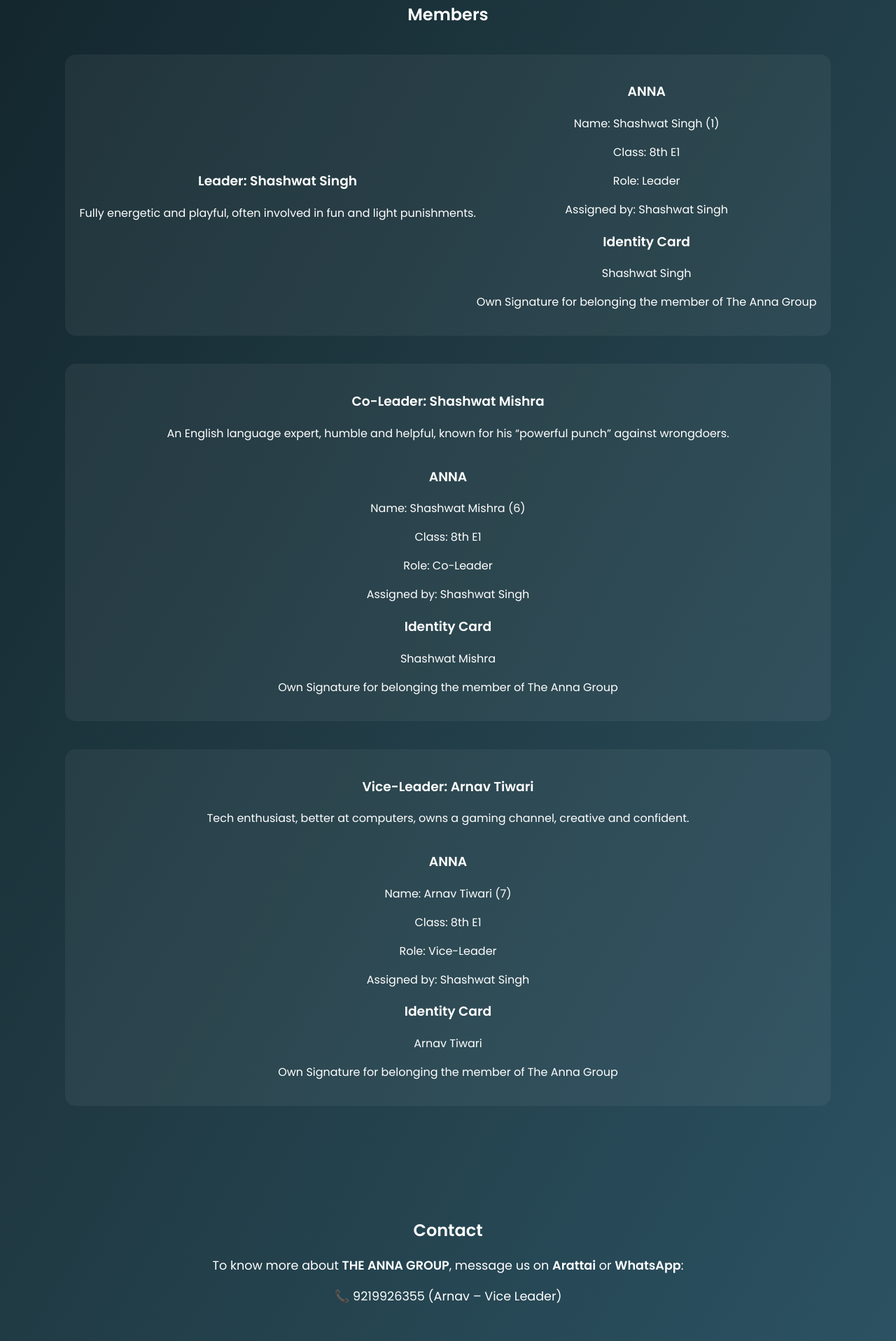
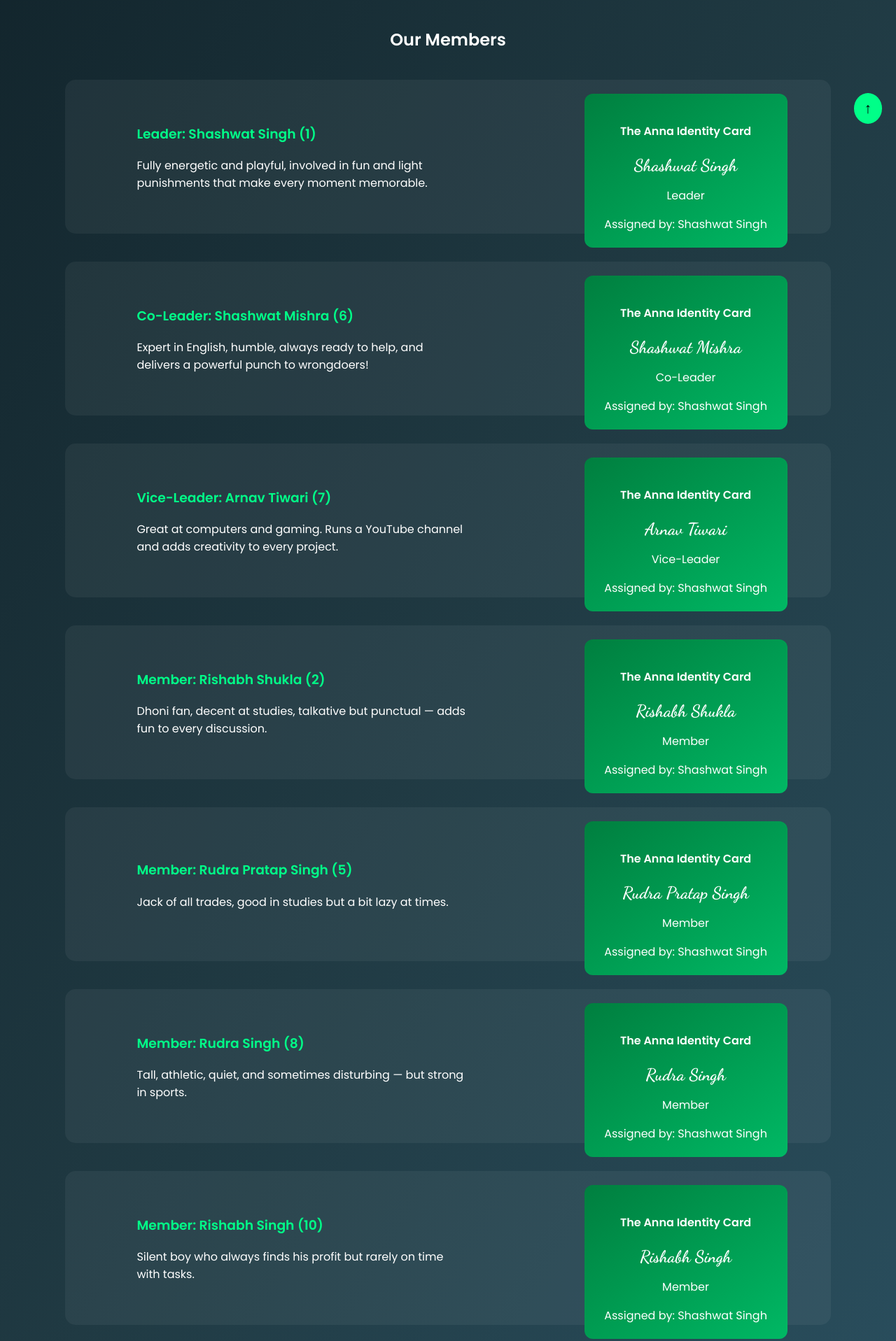
Before and after one commit to TIWARI-ENTERPRISES-LALGANJ/The-Anna-Group-, a plain HTML site: page index.html in a window 1280 px wide. Shown: the part 603-2520 px from the top of the page at 70% size. Drawn offline with Linux system fonts and the light colour scheme.

Commit message:
Update index.html

```diff
--- a/index.html
+++ b/index.html
@@ -1,144 +1,213 @@
 <!DOCTYPE html>
 <html lang="en">
 <head>
-  <meta charset="UTF-8">
-  <meta name="viewport" content="width=device-width, initial-scale=1.0">
-  <title>The ANNA Group</title>
-  <link href="https://fonts.googleapis.com/css2?family=Poppins:wght@400;600&family=Dancing+Script&display=swap" rel="stylesheet">
-  <link rel="stylesheet" href="style.css">
+  <meta charset="UTF-8" />
+  <meta name="viewport" content="width=device-width, initial-scale=1.0" />
+  <title>The Anna Group</title>
+  <link rel="stylesheet" href="style.css" />
+  <link href="https://fonts.googleapis.com/css2?family=Poppins:wght@400;600&family=Dancing+Script:wght@700&display=swap" rel="stylesheet">
+  <style>
+    html {
+      scroll-behavior: smooth;
+    }
+  </style>
 </head>
 <body>
 
-  <!-- HEADER -->
-  <header id="home">
-    <h1 class="title">THE ANNA GROUP</h1>
+  <header class="fade-down">
+    <h1 class="main-title">THE ANNA GROUP</h1>
     <p class="tagline">"You are in when you are trusted"</p>
-
-    <nav class="navbar">
-      <a href="#home">Home</a>
+    <nav>
       <a href="#about">About</a>
       <a href="#members">Members</a>
-      <a href="#cards">Identity Cards</a>
       <a href="#contact">Contact</a>
     </nav>
   </header>
 
-  <!-- ABOUT SECTION -->
-  <section id="about" class="fade-in">
-    <h2>About</h2>
-    <p>The ANNA Group was first coined by <strong>Arnav Tiwari</strong> and <strong>Shashwat Mishra</strong> on <strong>3rd August 2025</strong>.
-      We celebrate our anniversary every year on <strong>3rd August</strong> with fun, energy, and brotherhood.<br><br>
-      Currently, the group has <strong>8 members</strong> out of a total of <strong>10</strong> — two positions still await future legends.</p>
+  <section id="about" class="fade-up">
+    <h2>About The Anna Group</h2>
+    <p>First coined by <strong>Arnav Tiwari</strong> and <strong>Shashwat Mishra</strong> on <strong>3rd August 2025</strong>.
+    We celebrate our foundation anniversary every year on <strong>3rd August</strong> with pride, fun, and laughter.</p>
+    <p>The group can have a maximum of <strong>10 members</strong>, but at present there are <strong>8 members</strong> — united by friendship, energy, and trust.</p>
   </section>
 
-  <!-- MEMBERS SECTION -->
   <section id="members">
-    <h2>Members</h2>
+    <h2>Our Members</h2>
 
-    <div class="member">
-      <div class="info">
-        <h3>Leader: Shashwat Singh</h3>
-        <p>Fully energetic and playful, often involved in fun and light punishments.</p>
+    <!-- Each member block -->
+    <div class="member slide-up">
+      <div class="description">
+        <h3>Leader: Shashwat Singh (1)</h3>
+        <p>Fully energetic and playful, involved in fun and light punishments that make every moment memorable.</p>
       </div>
-      <div class="card-container">
-        <div class="id-card" oncontextmenu="flipCard(event, this)">
+      <div class="card" onclick="this.classList.toggle('flipped')">
         <div class="front">
-            <h3>ANNA</h3>
-            <p>Name: Shashwat Singh (1)</p>
-            <p>Class: 8th E1</p>
-            <p>Role: Leader</p>
+          <h4>The Anna Identity Card</h4>
+          <p class="card-name">Shashwat Singh</p>
+          <p>Leader</p>
           <p>Assigned by: Shashwat Singh</p>
         </div>
         <div class="back">
-            <h3>Identity Card</h3>
-            <p class="sign">Shashwat Singh</p>
-            <p class="note">Own Signature for belonging the member of The Anna Group</p>
-          </div>
+          <p>Class: 8 • Section: A</p>
+          <p>Energetic, active, and fun-loving member of the Anna Group.</p>
         </div>
       </div>
     </div>
 
-    <div class="member">
-      <div class="info">
-        <h3>Co-Leader: Shashwat Mishra</h3>
-        <p>An English language expert, humble and helpful, known for his “powerful punch” against wrongdoers.</p>
+    <div class="member slide-up">
+      <div class="description">
+        <h3>Co-Leader: Shashwat Mishra (6)</h3>
+        <p>Expert in English, humble, always ready to help, and delivers a powerful punch to wrongdoers!</p>
       </div>
-      <div class="card-container">
-        <div class="id-card" oncontextmenu="flipCard(event, this)">
+      <div class="card" onclick="this.classList.toggle('flipped')">
         <div class="front">
-            <h3>ANNA</h3>
-            <p>Name: Shashwat Mishra (6)</p>
-            <p>Class: 8th E1</p>
-            <p>Role: Co-Leader</p>
+          <h4>The Anna Identity Card</h4>
+          <p class="card-name">Shashwat Mishra</p>
+          <p>Co-Leader</p>
           <p>Assigned by: Shashwat Singh</p>
         </div>
         <div class="back">
-            <h3>Identity Card</h3>
-            <p class="sign">Shashwat Mishra</p>
-            <p class="note">Own Signature for belonging the member of The Anna Group</p>
-          </div>
+          <p>Class: 8 • Section: A</p>
+          <p>Humble, kind-hearted, and disciplined — a strong pillar of the group.</p>
         </div>
       </div>
     </div>
 
-    <div class="member">
-      <div class="info">
-        <h3>Vice-Leader: Arnav Tiwari</h3>
-        <p>Tech enthusiast, better at computers, owns a gaming channel, creative and confident.</p>
+    <div class="member slide-up">
+      <div class="description">
+        <h3>Vice-Leader: Arnav Tiwari (7)</h3>
+        <p>Great at computers and gaming. Runs a YouTube channel and adds creativity to every project.</p>
       </div>
-      <div class="card-container">
-        <div class="id-card" oncontextmenu="flipCard(event, this)">
+      <div class="card" onclick="this.classList.toggle('flipped')">
         <div class="front">
-            <h3>ANNA</h3>
-            <p>Name: Arnav Tiwari (7)</p>
-            <p>Class: 8th E1</p>
-            <p>Role: Vice-Leader</p>
+          <h4>The Anna Identity Card</h4>
+          <p class="card-name">Arnav Tiwari</p>
+          <p>Vice-Leader</p>
           <p>Assigned by: Shashwat Singh</p>
         </div>
         <div class="back">
-            <h3>Identity Card</h3>
-            <p class="sign">Arnav Tiwari</p>
-            <p class="note">Own Signature for belonging the member of The Anna Group</p>
-          </div>
+          <p>Class: 8 • Section: A</p>
+          <p>Tech-savvy, creative, and the official designer of the Anna Group.</p>
         </div>
       </div>
     </div>
 
-    <!-- Repeat similar blocks for remaining members -->
+    <div class="member slide-up">
+      <div class="description">
+        <h3>Member: Rishabh Shukla (2)</h3>
+        <p>Dhoni fan, decent at studies, talkative but punctual — adds fun to every discussion.</p>
+      </div>
+      <div class="card" onclick="this.classList.toggle('flipped')">
+        <div class="front">
+          <h4>The Anna Identity Card</h4>
+          <p class="card-name">Rishabh Shukla</p>
+          <p>Member</p>
+          <p>Assigned by: Shashwat Singh</p>
+        </div>
+        <div class="back">
+          <p>Class: 8 • Section: A</p>
+          <p>Talkative yet punctual — keeps the group cheerful and balanced.</p>
+        </div>
+      </div>
+    </div>
+
+    <div class="member slide-up">
+      <div class="description">
+        <h3>Member: Rudra Pratap Singh (5)</h3>
+        <p>Jack of all trades, good in studies but a bit lazy at times.</p>
+      </div>
+      <div class="card" onclick="this.classList.toggle('flipped')">
+        <div class="front">
+          <h4>The Anna Identity Card</h4>
+          <p class="card-name">Rudra Pratap Singh</p>
+          <p>Member</p>
+          <p>Assigned by: Shashwat Singh</p>
+        </div>
+        <div class="back">
+          <p>Class: 8 • Section: A</p>
+          <p>Versatile and intelligent — the relaxed thinker of the group.</p>
+        </div>
+      </div>
+    </div>
+
+    <div class="member slide-up">
+      <div class="description">
+        <h3>Member: Rudra Singh (8)</h3>
+        <p>Tall, athletic, quiet, and sometimes disturbing — but strong in sports.</p>
+      </div>
+      <div class="card" onclick="this.classList.toggle('flipped')">
+        <div class="front">
+          <h4>The Anna Identity Card</h4>
+          <p class="card-name">Rudra Singh</p>
+          <p>Member</p>
+          <p>Assigned by: Shashwat Singh</p>
+        </div>
+        <div class="back">
+          <p>Class: 8 • Section: A</p>
+          <p>Sports champion and a dependable team player.</p>
+        </div>
+      </div>
+    </div>
+
+    <div class="member slide-up">
+      <div class="description">
+        <h3>Member: Rishabh Singh (10)</h3>
+        <p>Silent boy who always finds his profit but rarely on time with tasks.</p>
+      </div>
+      <div class="card" onclick="this.classList.toggle('flipped')">
+        <div class="front">
+          <h4>The Anna Identity Card</h4>
+          <p class="card-name">Rishabh Singh</p>
+          <p>Member</p>
+          <p>Assigned by: Shashwat Singh</p>
+        </div>
+        <div class="back">
+          <p>Class: 8 • Section: A</p>
+          <p>Quiet and calculating — the strategist of the group.</p>
+        </div>
+      </div>
+    </div>
+
+    <div class="member slide-up">
+      <div class="description">
+        <h3>Member: Atharva Tiwari (3)</h3>
+        <p>Talkative, friendly with girls, and great at studies — a fun addition to the team.</p>
+      </div>
+      <div class="card" onclick="this.classList.toggle('flipped')">
+        <div class="front">
+          <h4>The Anna Identity Card</h4>
+          <p class="card-name">Atharva Tiwari</p>
+          <p>Member</p>
+          <p>Assigned by: Shashwat Singh</p>
+        </div>
+        <div class="back">
+          <p>Class: 8 • Section: A</p>
+          <p>Talkative and bright — the charmer of the Anna Group.</p>
+        </div>
+      </div>
+    </div>
   </section>
 
-  <!-- CONTACT -->
-  <section id="contact" class="fade-in">
-    <h2>Contact</h2>
-    <p>To know more about <strong>THE ANNA GROUP</strong>, message us on <strong>Arattai</strong> or <strong>WhatsApp</strong>:</p>
-    <p class="contact-num">📞 9219926355 (Arnav – Vice Leader)</p>
+  <section id="contact" class="fade-up">
+    <h2>Contact Us</h2>
+    <p>To know more about <strong>THE ANNA GROUP</strong>, message us on Arattai or WhatsApp:</p>
+    <p><strong>📞 9219926355 (Arnav – Vice Leader)</strong></p>
   </section>
 
-  <!-- FOOTER -->
   <footer>
     <p>© 2025 The Anna Group | All Rights Reserved ®</p>
   </footer>
 
-  <!-- BACK TO TOP BUTTON -->
-  <button id="topBtn" onclick="scrollToTop()">⬆</button>
+  <button onclick="window.scrollTo({top:0, behavior:'smooth'})" id="topBtn">↑</button>
 
-  <!-- INLINE JS -->
   <script>
-    // Card Flip
-    function flipCard(e, card) {
-      e.preventDefault();
-      card.classList.toggle("flipped");
-    }
+    const observer = new IntersectionObserver(entries => {
+      entries.forEach(entry => {
+        if (entry.isIntersecting) entry.target.classList.add('visible');
+      });
+    }, { threshold: 0.2 });
 
-    // Back to top button
-    const topBtn = document.getElementById("topBtn");
-    window.onscroll = () => {
-      topBtn.style.display = (window.scrollY > 300) ? "block" : "none";
-    };
-    function scrollToTop() {
-      window.scrollTo({ top: 0, behavior: "smooth" });
-    }
+    document.querySelectorAll('.fade-up, .slide-up').forEach(el => observer.observe(el));
   </script>
-
 </body>
 </html>
```
Lines whose indentation alone changed are shown as unchanged.
